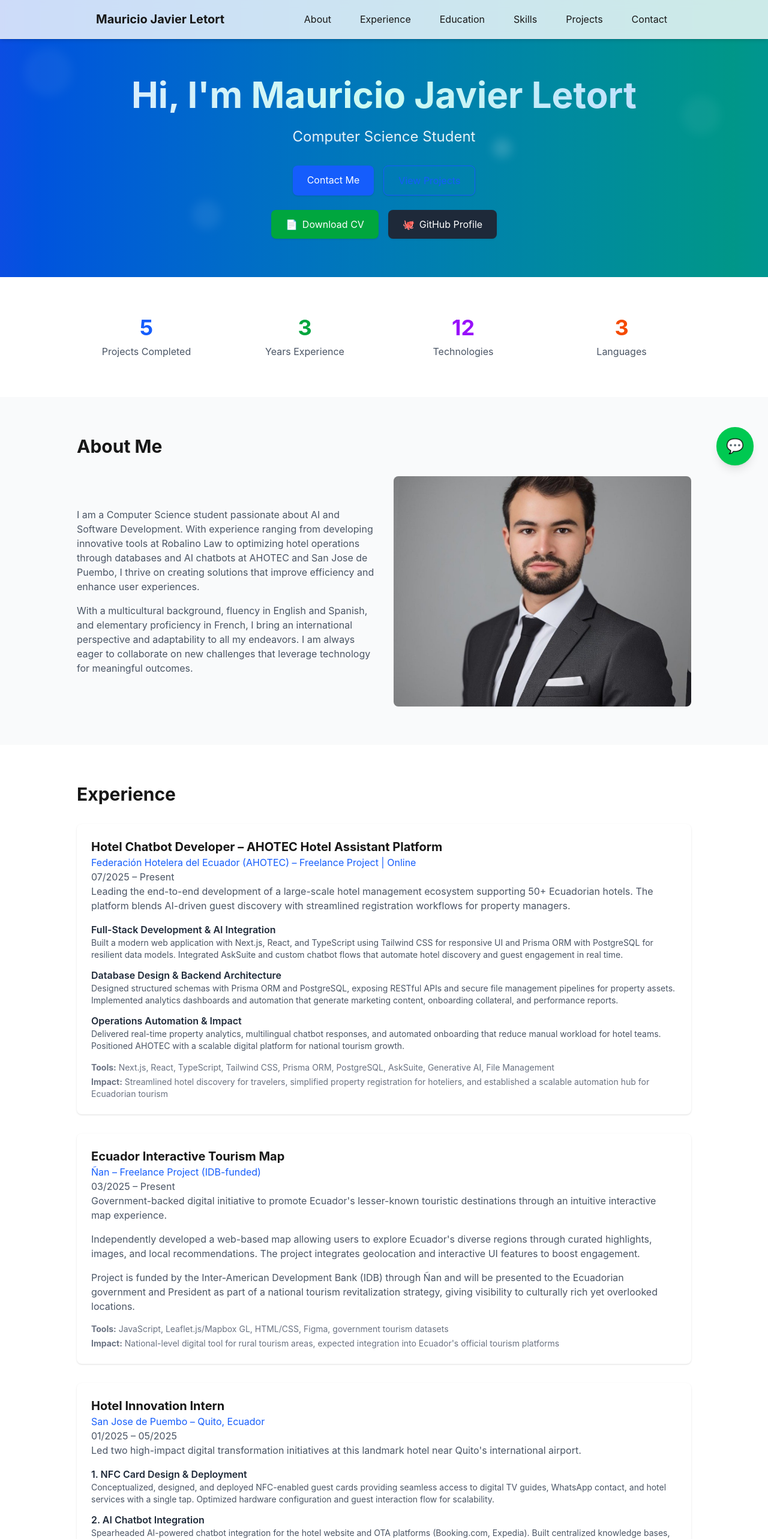
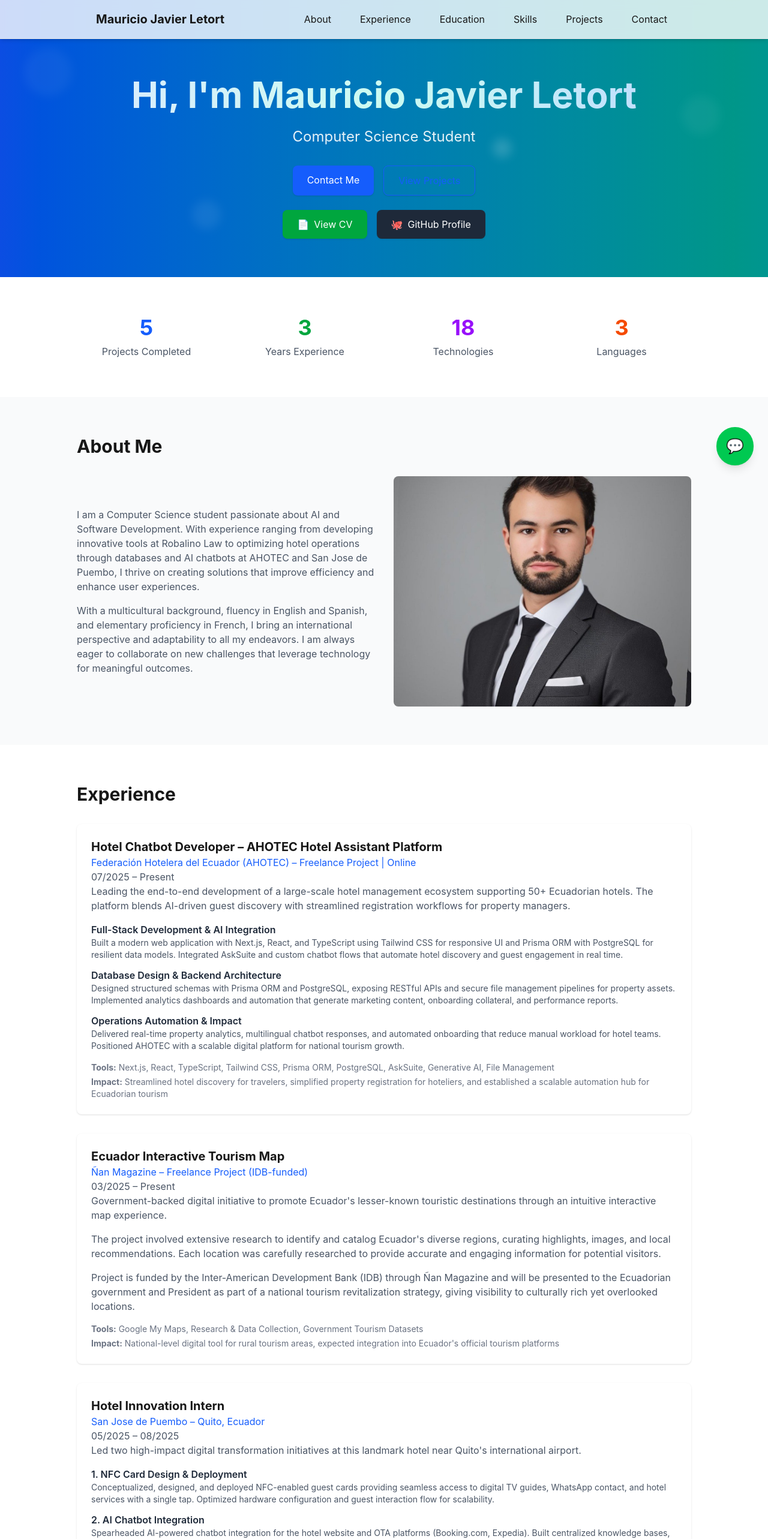
Before and after one commit to Mau567/personal_webpage, a Next.js app: page / in a window 1280 px wide. Shown: the top 2566 px of the page at 60% size. Built offline with nearby package versions, Linux system fonts and the light colour scheme.

Commit message:
Update homepage content: replace CV download link with a direct view link, revise project descriptions for clarity, and adjust experience dates for accuracy.

```diff
--- a/src/app/page.tsx
+++ b/src/app/page.tsx
@@ -183,12 +183,13 @@ export default function Home() {
             </div>
             <div className="flex justify-center space-x-4">
               <a
-                href="/cv.pdf"
-                download
+                href="https://flowcv.com/resume/fd36ulsq7t"
+                target="_blank"
+                rel="noopener noreferrer"
                 className="bg-green-600 text-white px-6 py-3 rounded-lg shadow transition-transform hover:bg-green-700 hover:scale-105 flex items-center"
               >
                 <span className="mr-2">📄</span>
-                Download CV
+                View CV
               </a>
               <a
                 href="https://github.com/Mau567"
@@ -218,7 +219,7 @@ export default function Home() {
               <p className="text-gray-600 dark:text-gray-400">Years Experience</p>
             </div>
             <div className="fade-in">
-              <div className="text-3xl md:text-4xl font-bold text-purple-600 mb-2 counter" data-target="12">0</div>
+              <div className="text-3xl md:text-4xl font-bold text-purple-600 mb-2 counter" data-target="18">0</div>
               <p className="text-gray-600 dark:text-gray-400">Technologies</p>
             </div>
             <div className="fade-in">
@@ -298,20 +299,20 @@ export default function Home() {
             </div>
             <div className="bg-white dark:bg-gray-700 p-6 rounded-lg shadow hover:shadow-lg transition fade-in">
               <h3 className="text-xl font-bold">Ecuador Interactive Tourism Map</h3>
-              <p className="text-blue-600 dark:text-blue-400">Ñan – Freelance Project (IDB-funded)</p>
+              <p className="text-blue-600 dark:text-blue-400">Ñan Magazine – Freelance Project (IDB-funded)</p>
               <p className="text-gray-600 dark:text-gray-400">03/2025 – Present</p>
               <p className="text-gray-600 dark:text-gray-300 mb-4">
                 Government-backed digital initiative to promote Ecuador&apos;s lesser-known touristic destinations through an intuitive interactive map experience.
               </p>
+                <p className="text-gray-600 dark:text-gray-300 mb-4">
+                  The project involved extensive research to identify and catalog Ecuador&apos;s diverse regions, curating highlights, images, and local recommendations. Each location was carefully researched to provide accurate and engaging information for potential visitors.
+                </p>
               <p className="text-gray-600 dark:text-gray-300 mb-4">
-                Independently developed a web-based map allowing users to explore Ecuador&apos;s diverse regions through curated highlights, images, and local recommendations. The project integrates geolocation and interactive UI features to boost engagement.
-              </p>
-              <p className="text-gray-600 dark:text-gray-300 mb-4">
-                Project is funded by the Inter-American Development Bank (IDB) through Ñan and will be presented to the Ecuadorian government and President as part of a national tourism revitalization strategy, giving visibility to culturally rich yet overlooked locations.
+                Project is funded by the Inter-American Development Bank (IDB) through Ñan Magazine and will be presented to the Ecuadorian government and President as part of a national tourism revitalization strategy, giving visibility to culturally rich yet overlooked locations.
               </p>
               <div className="mt-4">
                 <p className="text-sm text-gray-500 dark:text-gray-400">
-                  <strong>Tools:</strong> JavaScript, Leaflet.js/Mapbox GL, HTML/CSS, Figma, government tourism datasets
+                  <strong>Tools:</strong> Google My Maps, Research & Data Collection, Government Tourism Datasets
                 </p>
                 <p className="text-sm text-gray-500 dark:text-gray-400 mt-1">
                   <strong>Impact:</strong> National-level digital tool for rural tourism areas, expected integration into Ecuador&apos;s official tourism platforms
@@ -322,7 +323,7 @@ export default function Home() {
             <div className="bg-white dark:bg-gray-700 p-6 rounded-lg shadow hover:shadow-lg transition fade-in">
               <h3 className="text-xl font-bold">Hotel Innovation Intern</h3>
               <p className="text-blue-600 dark:text-blue-400">San Jose de Puembo – Quito, Ecuador</p>
-              <p className="text-gray-600 dark:text-gray-400">01/2025 – 05/2025</p>
+              <p className="text-gray-600 dark:text-gray-400">05/2025 – 08/2025</p>
               <p className="text-gray-600 dark:text-gray-300 mb-4">
                 Led two high-impact digital transformation initiatives at this landmark hotel near Quito&apos;s international airport.
               </p>
@@ -386,7 +387,7 @@ export default function Home() {
               </div>
             </div>
             <div className="bg-white dark:bg-gray-700 p-6 rounded-lg shadow hover:shadow-lg transition fade-in">
-              <h3 className="text-xl font-bold">Data Mining Searcher</h3>
+              <h3 className="text-xl font-bold">Supplier Database Specialist</h3>
               <p className="text-blue-600 dark:text-blue-400">San Jose de Puembo Hotel and Conference Center, an Ascend Hotel Collection – Quito, Ecuador</p>
               <p className="text-gray-600 dark:text-gray-400">07/2023 – 08/2023</p>
               <p className="text-gray-600 dark:text-gray-300 mb-4">
@@ -418,7 +419,7 @@ export default function Home() {
             <div className="bg-white dark:bg-gray-700 p-6 rounded-lg shadow hover:shadow-lg transition fade-in">
               <h3 className="text-xl font-bold">Design Specialist</h3>
               <p className="text-blue-600 dark:text-blue-400">Grupo Más – Quito, Ecuador</p>
-              <p className="text-gray-600 dark:text-gray-400">05/2023 – 06/2023</p>
+              <p className="text-gray-600 dark:text-gray-400">06/2023 – 07/2023</p>
               <p className="text-gray-600 dark:text-gray-300 mb-4">
                 Spearheaded the design and prototyping of an innovative parking solution mobile application, focusing on user experience optimization and intuitive interface design for urban mobility challenges.
               </p>
@@ -487,7 +488,7 @@ export default function Home() {
             <div className="bg-white dark:bg-gray-700 p-6 rounded-lg shadow fade-in">
               <h3 className="text-xl font-bold">McGill University</h3>
               <p className="text-blue-600 dark:text-blue-400">B.Sc. Computer Science – Artificial Intelligence, Minor in Entrepreneurship</p>
-              <p className="text-gray-600 dark:text-gray-400">09/2022 – 05/2027 | Montreal, Canada</p>
+              <p className="text-gray-600 dark:text-gray-400">09/2022 – 12/2026 | Montreal, Canada</p>
             </div>
             <div className="bg-white dark:bg-gray-700 p-6 rounded-lg shadow fade-in">
               <h3 className="text-xl font-bold">Colegio Menor San Francisco de Quito</h3>
@@ -738,7 +739,7 @@ export default function Home() {
               <div className="p-6">
                 <h3 className="text-xl font-bold mb-2">Ñan Interactive Map</h3>
                 <p className="text-gray-600 dark:text-gray-300 mb-4">
-                  I am creating an interactive digital map for Ñan magazine that showcases Ecuador&apos;s diverse destinations and cultural highlights. The map allows users to explore key points of interest—such as hotels, attractions, and natural landmarks—in an engaging, visual format. Its goal is to make Ecuador&apos;s tourism more accessible by combining storytelling with intuitive navigation.
+                  Created an interactive digital map for Ñan Magazine showcasing Ecuador&apos;s diverse destinations and cultural highlights using Google My Maps. Through extensive research, I gathered comprehensive information about key points of interest including hotels, attractions, and natural landmarks. The map provides an engaging, visual format to make Ecuador&apos;s tourism more accessible and highlight lesser-known destinations.
                 </p>
                 <div className="flex space-x-4">
                   <a href="https://www.google.com/maps/d/viewer?mid=1VYOkfvdiMfGwaKRNGpo1WSmr8Kpv11Q&ll=-1.013817206379277%2C-79.38940824999999&z=8" target="_blank" rel="noopener noreferrer" className="text-green-600 hover:underline">
@@ -850,8 +851,8 @@ export default function Home() {
                   <span className="mr-3 text-xl">📄</span>
                   <div>
                     <p className="font-medium">CV/Resume</p>
-                    <a href="/cv.pdf" download className="text-blue-600 hover:underline">
-                      Download PDF
+                    <a href="https://flowcv.com/resume/fd36ulsq7t" target="_blank" rel="noopener noreferrer" className="text-blue-600 hover:underline">
+                      View CV
                     </a>
                   </div>
                 </div>
```
